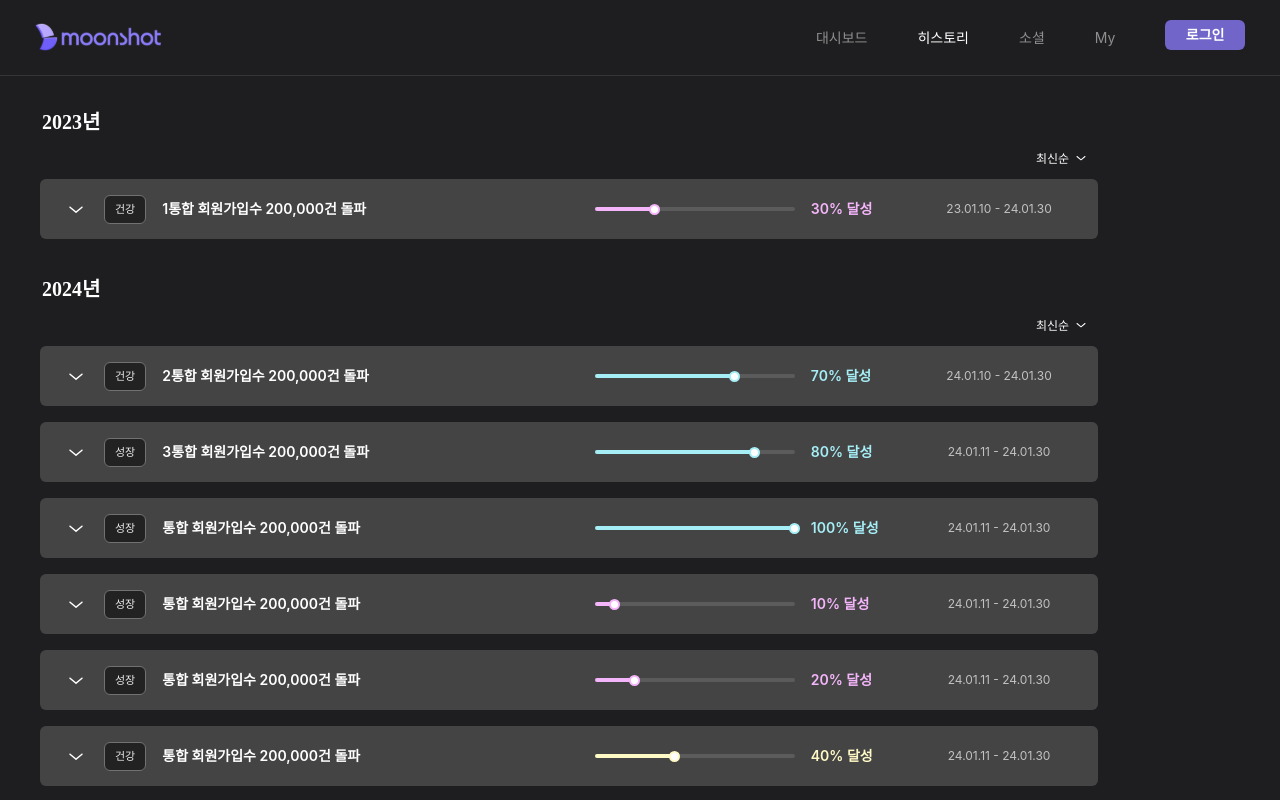
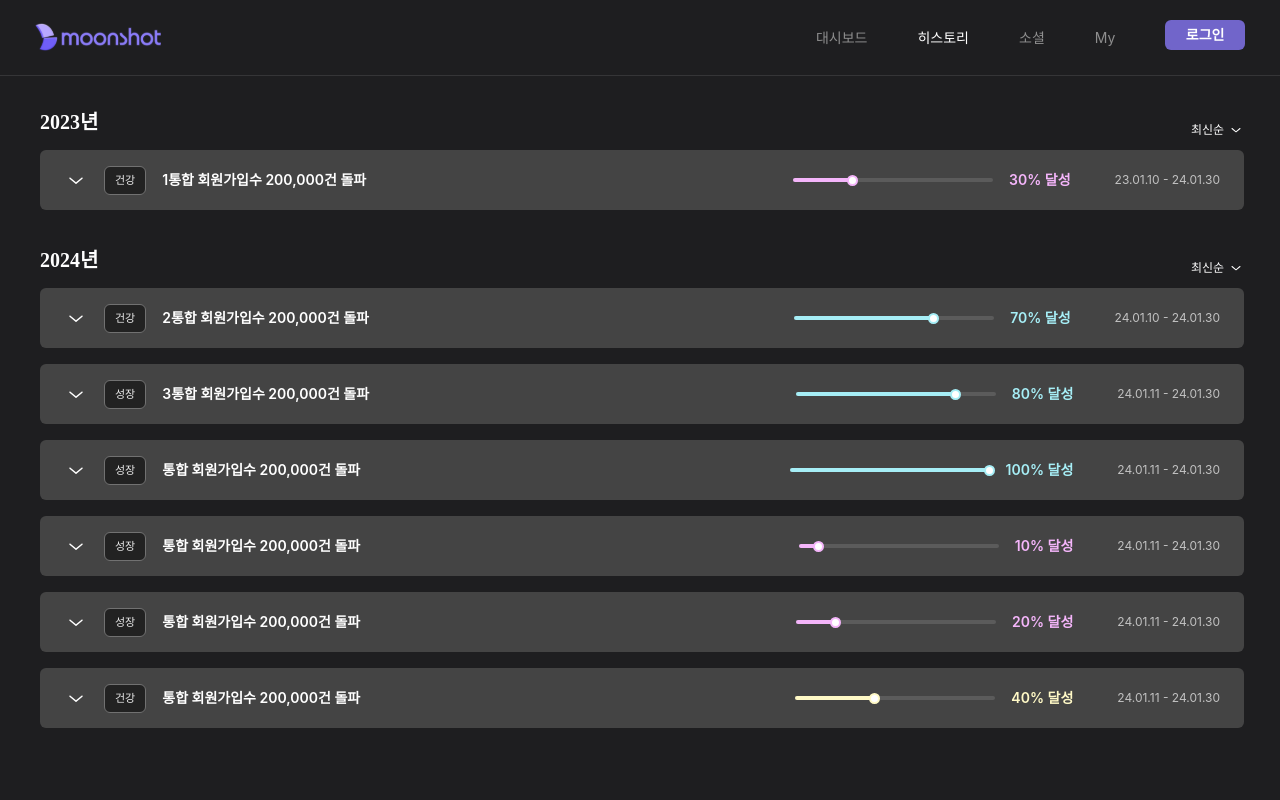
Before and after one commit to MOONSHOT-Team/MOONSHOT-CLIENT, a React (Vite) app: page /history in a window 1280 px wide. Built offline with nearby package versions, Linux system fonts and the light colour scheme; a web font is replaced by a local one; what emotion-normalize would draw is missing.

Commit message:
design: history design 수정

```diff
--- a/src/History/components/HistoryProgressBar/index.tsx
+++ b/src/History/components/HistoryProgressBar/index.tsx
@@ -14,7 +14,7 @@ const HistoryProgressBar = ({ currentProgress, maximumProgress = 100 }: Progress
   const percentValue = (currentProgress / maximumProgress) * 100;
 
   return (
-    <ProgressBarContainer isComplete={percentValue}>
+    <StProgressBarContainer isComplete={percentValue}>
       <StProgressBarWrapper>
         <Progress isComplete={percentValue} value={currentProgress} max={maximumProgress} />
         {/* history_progressbar 현재 진행 마크용*/}
@@ -23,18 +23,16 @@ const HistoryProgressBar = ({ currentProgress, maximumProgress = 100 }: Progress
 
       {/* history_progressbar 진행률 표기 */}
       <StCurrentProgressBox>{percentValue}% 달성</StCurrentProgressBox>
-    </ProgressBarContainer>
+    </StProgressBarContainer>
   );
 };
 
 export default HistoryProgressBar;
 
-const ProgressBarContainer = styled('div')<{ isComplete: number }>`
+const StProgressBarContainer = styled.div<{ isComplete: number }>`
   display: flex;
   flex-direction: row;
   gap: 1.6rem;
-  width: 29.8rem;
-  margin: 0 2.5rem 0 0.4rem;
   color: ${({ theme, isComplete }) =>
     isComplete < 40
       ? theme.colors.sub_pink
--- a/src/History/components/dropDown/HistoryList.tsx
+++ b/src/History/components/dropDown/HistoryList.tsx
@@ -23,8 +23,7 @@ const HistoryList: React.FC<IObjective> = ({
   };
   return (
     <>
-      <ul>
-        {
+      <ul css={historyListMarginBottom}>
         <StObjectiveContainer
           visibility={isVisable === objId}
           onClick={() => handleObjectiveClick(objId)}
@@ -34,10 +33,11 @@ const HistoryList: React.FC<IObjective> = ({
             <StObjectiveCategory>{objCategory}</StObjectiveCategory>
             <StObjectTitle>{title}</StObjectTitle>
           </StObjectiveWrapper>
+          <div css={progressInfo}>
             <HistoryProgressBar currentProgress={progress} maximumProgress={100} />
             <StObjectivePeriod>{objPeriod}</StObjectivePeriod>
+          </div>
         </StObjectiveContainer>
-        }
 
         <HistoryListDetails visibility={isVisable === objId}>
           {krList.map(({ krId, krIdx, krTitle, krProgress, taskList }: IKeyResult) => (
@@ -64,14 +64,26 @@ const HistoryList: React.FC<IObjective> = ({
 
 export default HistoryList;
 
+const historyListMarginBottom = css`
+  &:not(:last-child) {
+    margin-bottom: 1.6rem;
+  }
+`;
+
+const progressInfo = css`
+  display: flex;
+  align-items: center;
+  margin-left: auto;
+`;
+
 const StObjectiveContainer = styled.button<{ visibility: boolean }>`
   display: flex;
   gap: 1.6rem;
   align-items: center;
-  width: 105.8rem;
+  width: 100%;
+  min-width: 105.8rem;
   height: 6rem;
   padding: 0 2.4rem;
-  margin-bottom: 1.6rem;
   background-color: ${({ theme }) => theme.colors.gray_500};
   border: 1px solid ${({ theme, visibility }) => (visibility ? theme.colors.gray_300 : 'none')};
   border-radius: 6px;
@@ -101,10 +113,10 @@ const StObjectTitle = styled.p`
 `;
 
 const StObjectivePeriod = styled.p`
-  width: 15.5rem;
+  margin-left: 4.4rem;
+  color: ${({ theme }) => theme.colors.gray_250};
+
   ${({ theme }) => theme.fonts.body_12_regular};
-
-  color: ${({ theme }) => theme.colors.gray_250};
 `;
 
 const KrTaskLayout = css`
--- a/src/History/components/dropDown/HistoryListDetails.tsx
+++ b/src/History/components/dropDown/HistoryListDetails.tsx
@@ -16,5 +16,6 @@ const StDropDownContent = styled.li<{ $isHide: boolean }>`
   display: ${({ $isHide }) => ($isHide ? 'flex' : 'none')};
   flex-direction: column;
   gap: 1.6rem;
+  padding-top: 1.6rem;
   margin-bottom: 4.6rem;
 `;
--- a/src/History/components/dropDown/KeyResultList.tsx
+++ b/src/History/components/dropDown/KeyResultList.tsx
@@ -32,8 +32,11 @@ export default KeyResultList;
 const StKeyResultContainer = styled.article`
   display: flex;
   align-items: center;
-  width: 105.8rem;
+  justify-content: space-between;
+  width: 100%;
+  min-width: 105.8rem;
   height: 5.2rem;
+  padding: 1.6rem 14.4rem 1.6rem 2rem;
   list-style-type: none;
   background: ${({ theme }) => theme.colors.gray_550};
   border-radius: 6px;
@@ -43,8 +46,6 @@ const StKeyResultWrapper = styled.div`
   display: flex;
   gap: 2.4rem;
   align-items: center;
-  width: 44.6rem;
-  padding-left: 2rem;
 `;
 
 const StKeyResultProgressBar = styled.div`
--- a/src/History/components/dropDown/ListOrder.tsx
+++ b/src/History/components/dropDown/ListOrder.tsx
@@ -5,7 +5,8 @@ import { FilteringIcon } from '../../assets/icons';
 const ListOrder = () => {
   return (
     <StAlignFilter>
-      최신순 <FilteringIcon />
+      <span>최신순</span>
+      <FilteringIcon />
     </StAlignFilter>
   );
 };
@@ -15,9 +16,10 @@ export default ListOrder;
 const StAlignFilter = styled.button`
   display: flex;
   gap: 0.4rem;
-  justify-content: end;
+  align-items: center;
+  justify-content: center;
   height: 1.7rem;
-  margin: 0 0.9rem 1.2rem 0;
+  margin-top: 1.4rem;
   color: ${({ theme }) => theme.colors.gray_000};
   ${({ theme }) => theme.fonts.body_12_medium};
 `;
--- a/src/History/components/dropDown/TaskList.tsx
+++ b/src/History/components/dropDown/TaskList.tsx
@@ -38,7 +38,8 @@ const StOKRContent = styled.p`
 const StTaskContainer = styled.li`
   display: flex;
   align-items: center;
-  width: 34rem;
+  width: 100%;
+  min-width: 34rem;
   height: 4rem;
   padding-left: 1.6rem;
   list-style-type: none;
--- a/src/History/constants/dummydata.ts
+++ b/src/History/constants/dummydata.ts
@@ -1,6 +1,6 @@
 import DummyData from '../type/historyData';
 
-export const DUMMYDATA: DummyData = {
+export const DUMMY_DATA: DummyData = {
   data: {
     groups: [
       {
--- a/src/History/index.tsx
+++ b/src/History/index.tsx
@@ -1,35 +1,36 @@
 import { css } from '@emotion/react';
 import styled from '@emotion/styled';
-import { useEffect, useState } from 'react';
 
 import HistoryList from './components/dropDown/HistoryList';
 import ListOrder from './components/dropDown/ListOrder';
-import { DUMMYDATA } from './constants/dummydata';
+import { DUMMY_DATA } from './constants/dummydata';
 import { IObjective } from './type/okrTypes';
 
 const History = () => {
   const {
     data: { groups },
-  } = DUMMYDATA;
-
-  const [firstGroupYear, setFirstGroupYear] = useState<number | null>(null);
-
-  useEffect(() => {
-    if (groups.length > 0) {
-      setFirstGroupYear(groups[0].year);
-    }
-  }, [groups]);
+  } = DUMMY_DATA;
 
   return (
     <section css={DropDownSection}>
       {groups.map(({ year, objList }) => (
-        <div key={year}>
-          <StListOrderContainer isFirst={year === firstGroupYear}>
+        <div key={year} css={listMarginBottom}>
+          <StListOrderContainer>
             <StEachYear>{year}년</StEachYear>
             <ListOrder />
           </StListOrderContainer>
+          <ul>
+            <li>
               {objList.map(
-            ({ objIdx, objId, title, objCategory, progress, objPeriod, krList }: IObjective) => (
+                ({
+                  objIdx,
+                  objId,
+                  title,
+                  objCategory,
+                  progress,
+                  objPeriod,
+                  krList,
+                }: IObjective) => (
                   <HistoryList
                     key={`${objIdx}+${objId}`}
                     objId={objId}
@@ -41,29 +42,38 @@ const History = () => {
                   />
                 ),
               )}
+            </li>
+          </ul>
         </div>
       ))}
     </section>
   );
 };
 
-export default History;
-const DropDownSection = css`
-  padding: 0 3.6rem 0 4rem;
+const listMarginBottom = css`
+  &:not(:last-child) {
+    margin-bottom: 3.4rem;
+  }
 `;
 
-const StListOrderContainer = styled.div<{ isFirst: boolean }>`
+export default History;
+
+const DropDownSection = css`
+  padding: 3rem 3.6rem 3rem 4rem;
+`;
+
+const StListOrderContainer = styled.div`
   display: flex;
-  flex-direction: column;
+  align-items: end;
   justify-content: space-between;
-  width: 105.8rem;
-  margin-top: ${({ isFirst }) => (isFirst ? '3.0rem' : '3.4rem')};
+  width: 100%;
+  min-width: 105.8rem;
+  padding-bottom: 1.2rem;
 `;
 
 const StEachYear = styled.p`
   display: flex;
   justify-content: flex-start;
-  padding-left: 0.2rem;
-  margin-bottom: 1.2rem;
+  height: 3.2rem;
   color: ${({ theme }) => theme.colors.gray_000} ${({ theme }) => theme.fonts.title_20_semibold};
 `;
--- a/src/common/components/layout/Header/index.tsx
+++ b/src/common/components/layout/Header/index.tsx
@@ -27,6 +27,7 @@ export default Header;
 const StHeader = styled.header`
   position: fixed;
   top: 0;
+  z-index: 100;
   display: flex;
   align-items: center;
   justify-content: space-between;
--- a/src/common/components/layout/MainLayout/index.tsx
+++ b/src/common/components/layout/MainLayout/index.tsx
@@ -17,6 +17,8 @@ const MainLayout = ({ children }: PropsWithChildren) => {
 export default MainLayout;
 
 const mainHeight = css`
+  max-width: 179.2rem;
   height: calc(100vh - 7.6rem);
   padding-top: 7.6rem;
+  margin: 0 auto;
 `;
--- a/src/common/styles/globalStyles.ts
+++ b/src/common/styles/globalStyles.ts
@@ -31,6 +31,10 @@ const globalStyles = css`
     color: inherit;
     text-decoration: none;
   }
+
+  li {
+    all: unset;
+  }
 `;
 
 export default globalStyles;
```
Lines whose indentation alone changed are shown as unchanged.
